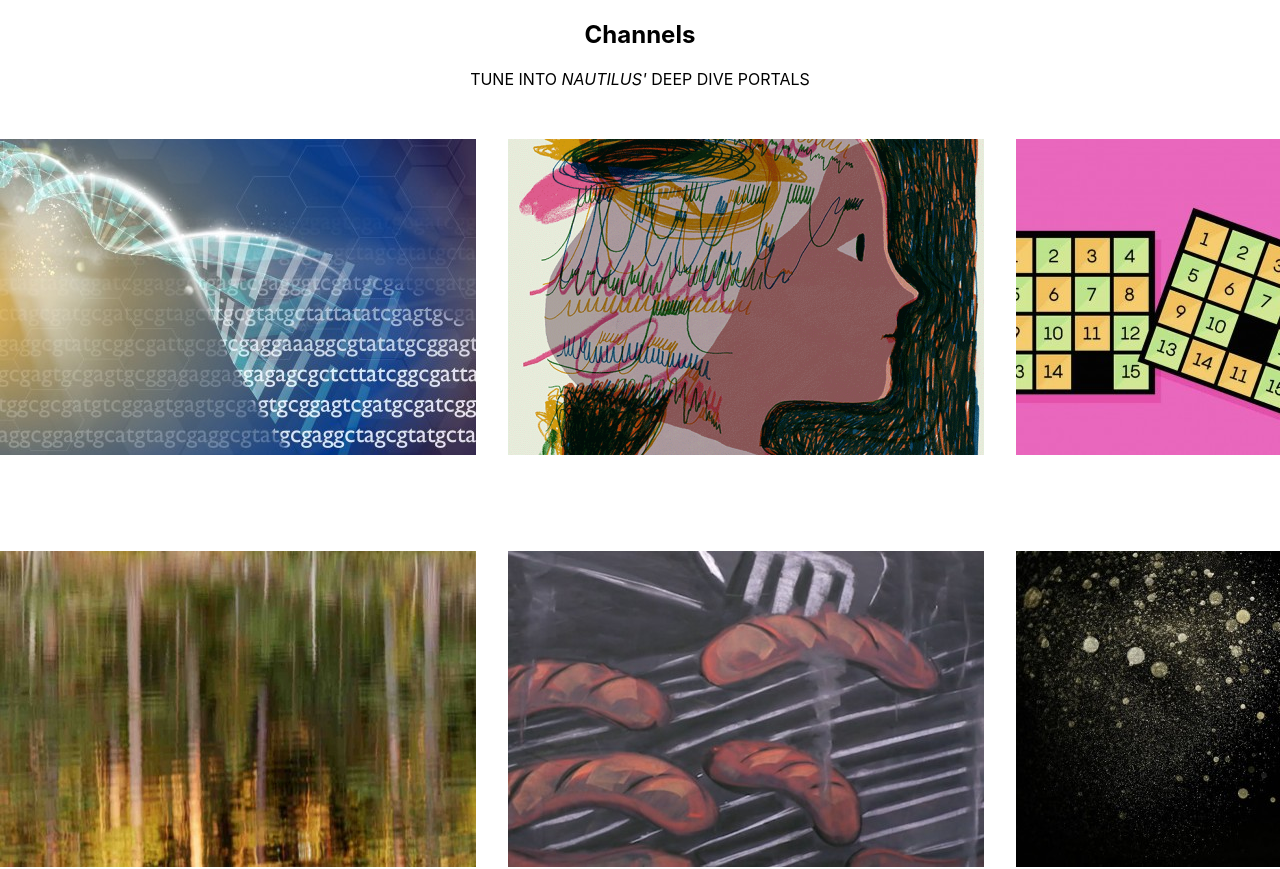
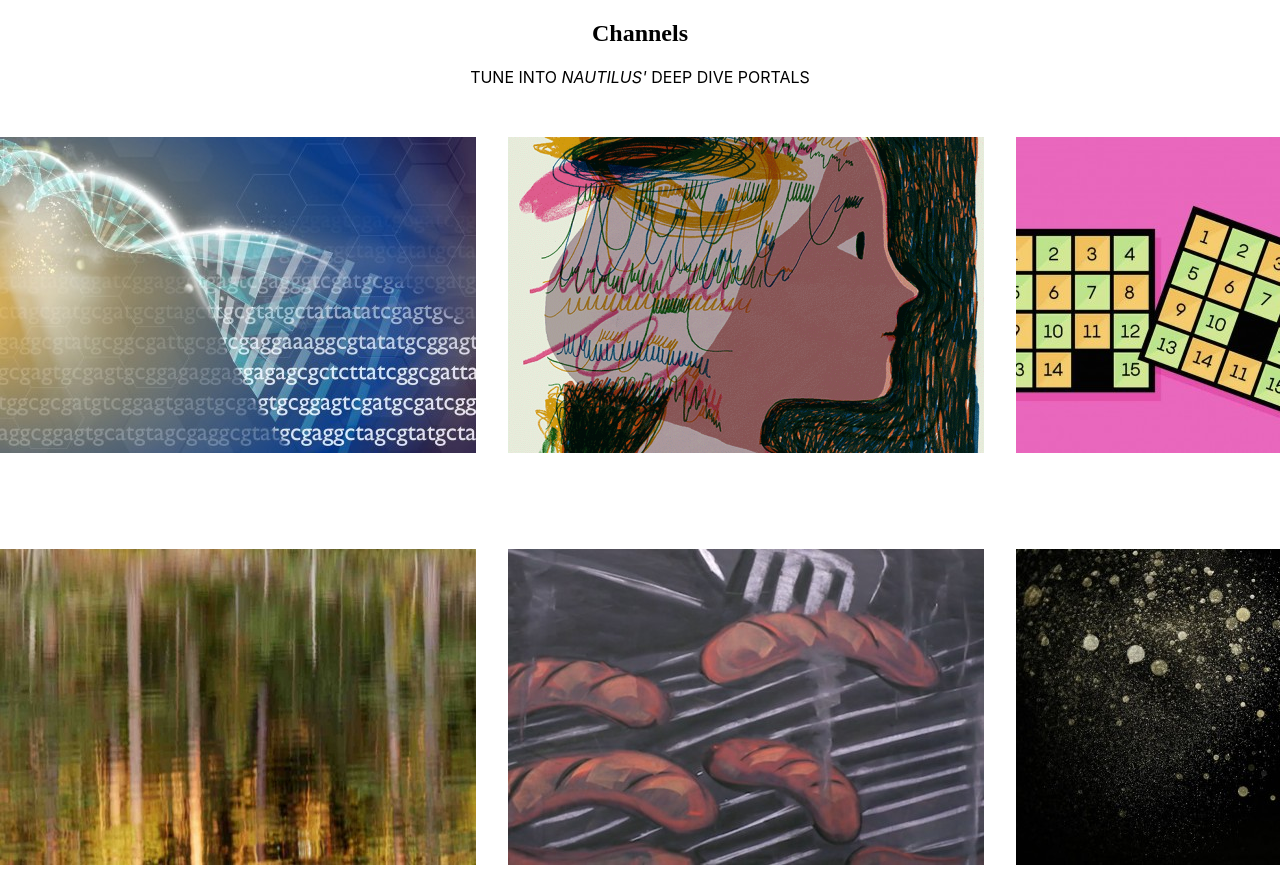
Before and after one commit to BladeKitana732/Nautilus_Mockup, a React (Create React App) app: page / in a window 1280 px wide. Shown: the top 869 px of the page. Built offline with nearby package versions, Linux system fonts and the light colour scheme.

Commit message:
test with correct element being called in app.css, still no success

```diff
--- a/src/App.css
+++ b/src/App.css
@@ -10,7 +10,7 @@ h2 , p {
     text-align: center;
 }
 
-h1 {
- font-family: 'Cardo', serif;
+h2 {
+    font-family: 'Cardo', serif;
 
 }
```
